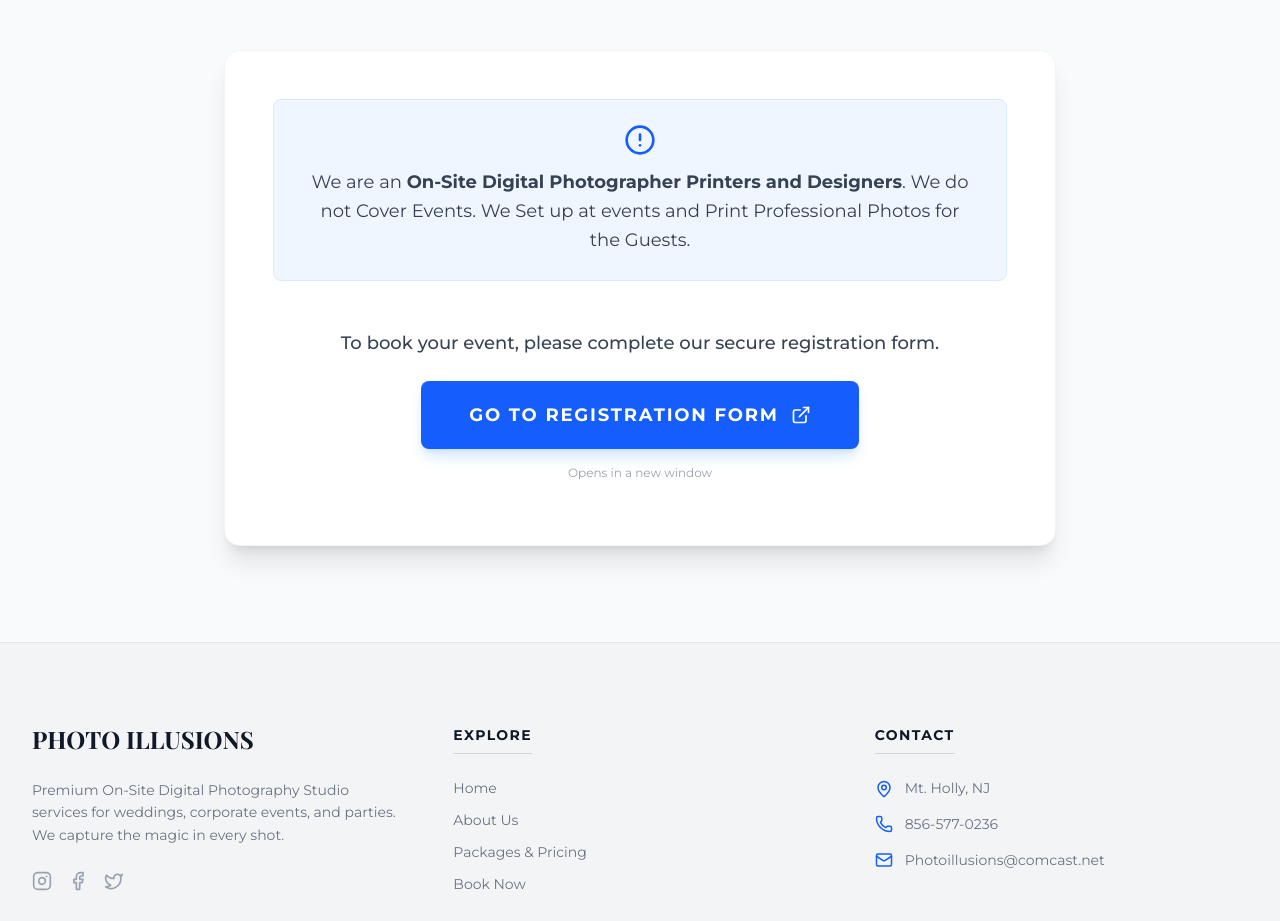
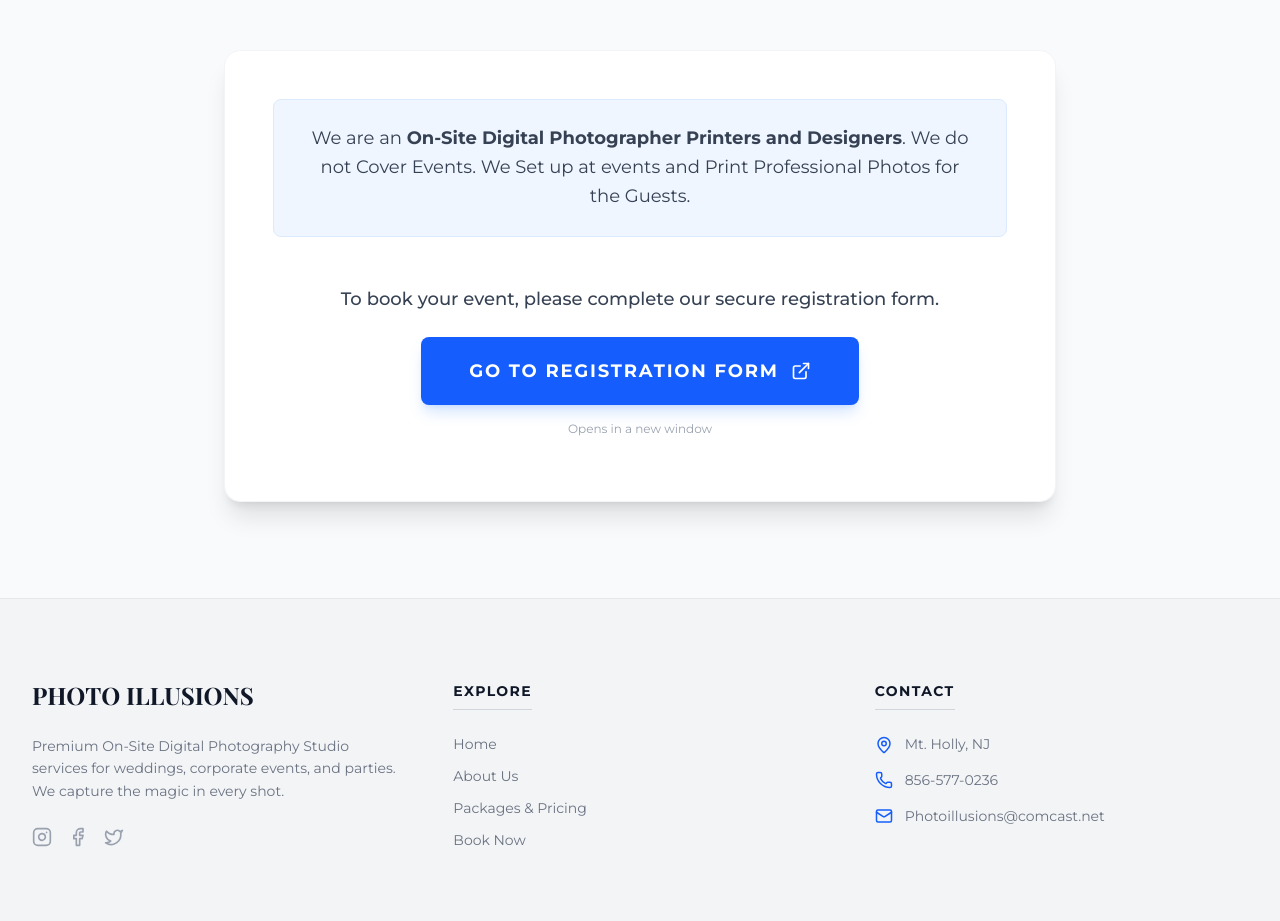
Before and after one commit to photoillusions/Photo-Illusions-Website, a React (Vite) app: page / in a window 1280 px wide. Shown: the part 2206-3127 px from the top of the page. Built offline with nearby package versions, Linux system fonts and the light colour scheme.

Commit message:
Refactor Contact component service notice section
Updated the service notice section in the Contact component by removing the AlertCircle and simplifying the content.

```diff
--- a/components/Contact.tsx
+++ b/components/Contact.tsx
@@ -1,5 +1,5 @@
 import React from 'react';
-import { ExternalLink, AlertCircle } from 'lucide-react';
+import { ExternalLink } from 'lucide-react';
 
 const Contact: React.FC = () => {
     return (
@@ -11,17 +11,12 @@ const Contact: React.FC = () => {
                 </div>
 
                 <div className="bg-white p-8 md:p-12 rounded-2xl shadow-xl border border-gray-100 text-center space-y-8">
-                     {/* Service Notice */}
+                     {/* Updated Service Notice Section */}
                     <div className="bg-blue-50 border border-blue-100 p-6 rounded-lg">
-                        <div className="flex flex-col items-center gap-3">
-                            <AlertCircle className="text-blue-600" size={32} />
-                            <div>
-                                <p className="text-gray-700 text-lg leading-relaxed max-w-2xl mx-auto">
-                                    We are an <strong>On-Site Digital Photographer Printers and Designers</strong>.
-                                    We do not Cover Events. We Set up at events and Print Professional Photos for the Guests.
-                                </p>
-                            </div>
-                        </div>
+                        <p className="text-gray-700 text-lg leading-relaxed max-w-2xl mx-auto">
+                            We are an <strong>On-Site Digital Photographer Printers and Designers</strong>.
+                            We do not Cover Events. We Set up at events and Print Professional Photos for the Guests.
+                        </p>
                     </div>
 
                     <div className="py-4">
```
